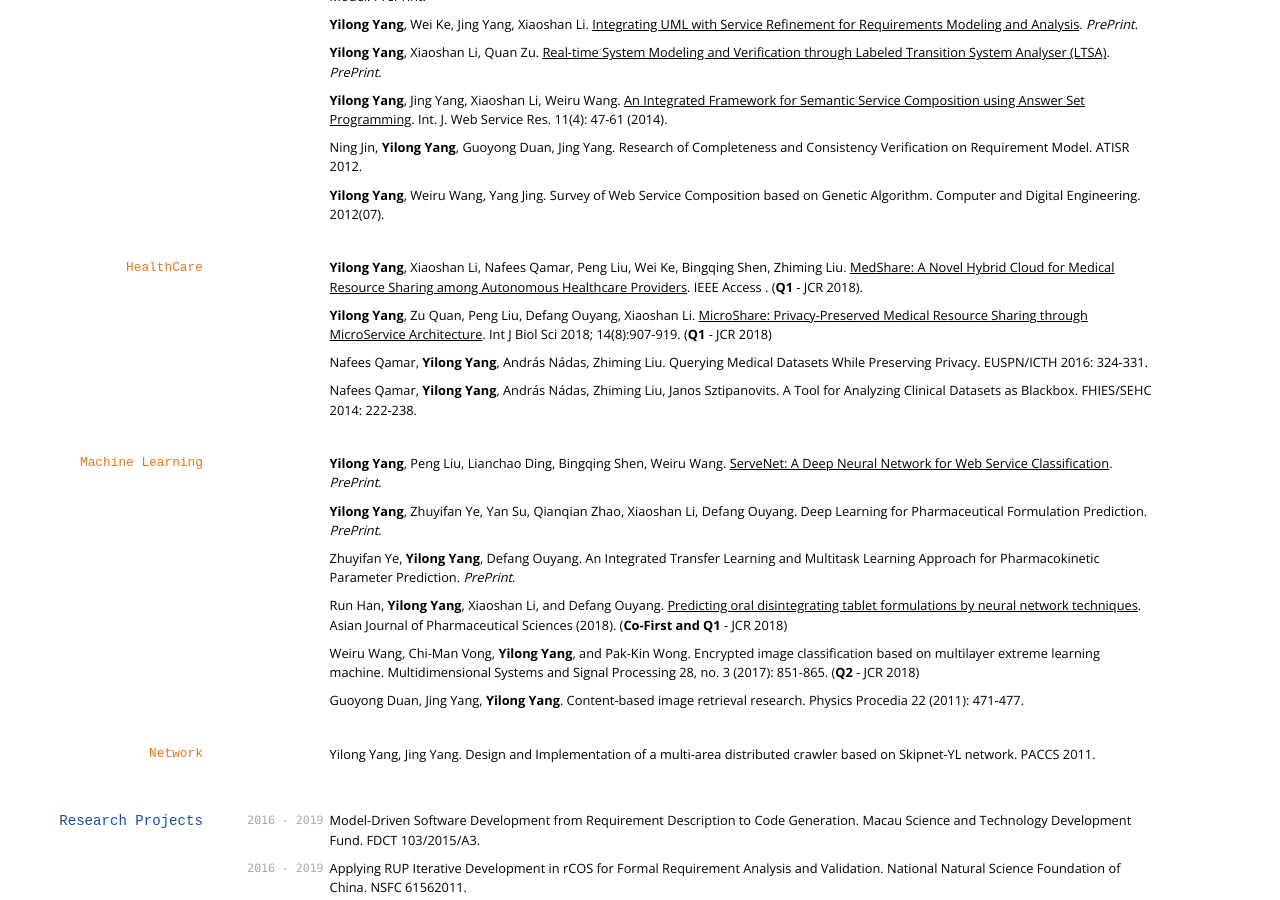
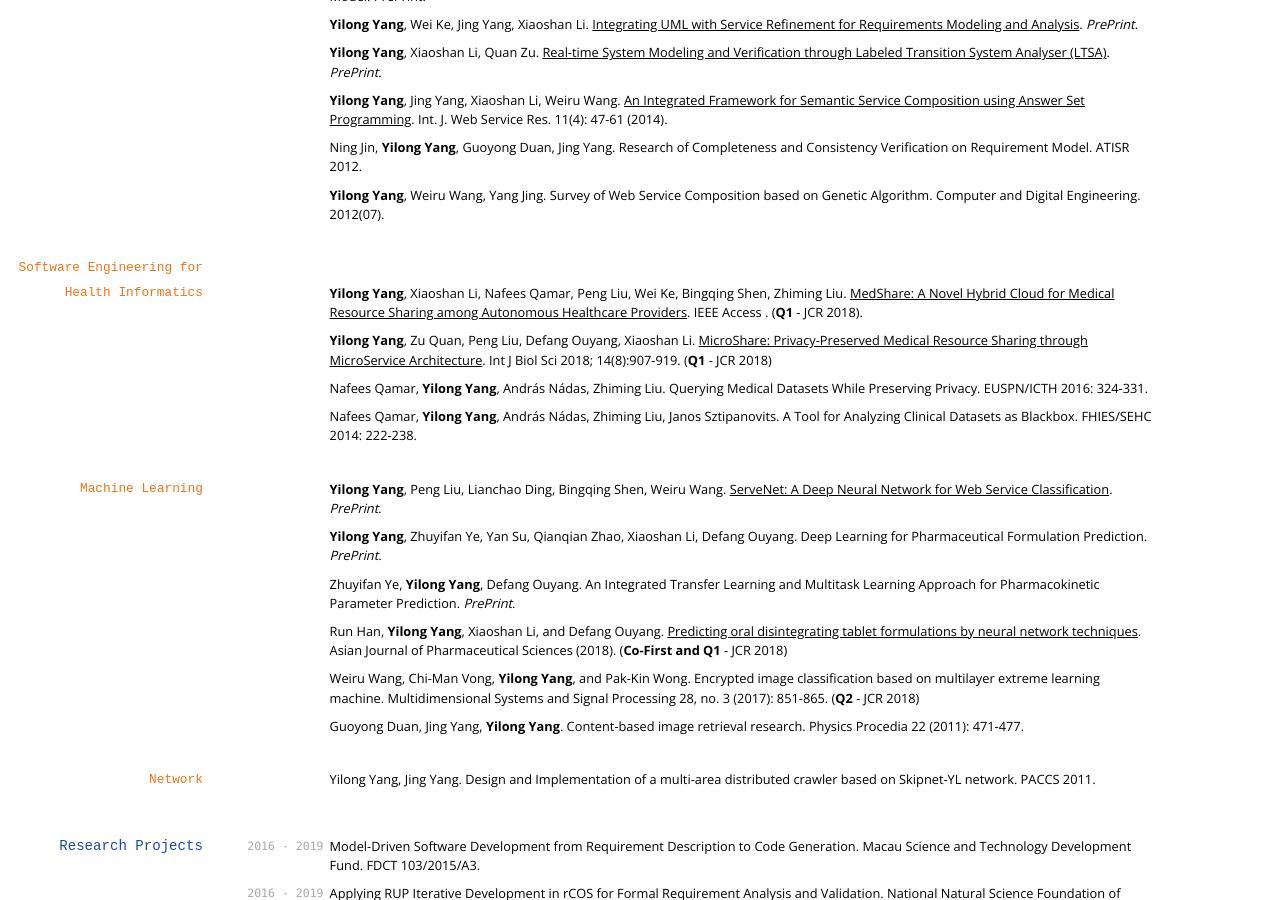
Before and after one commit to yylonly/yylonly.github.io, a Jekyll site: the page built from index.md, in a window 1280 px wide and 900 px high, scrolled down 578 px. Built offline with Jekyll 4.4.1, drawn with Linux system fonts in a browser that asks for light colours; nearby versions of some CDN libraries; some web fonts are replaced; some of the changed text lies outside the part shown.

Commit message:
Update index.md

```diff
--- a/index.md
+++ b/index.md
@@ -51,9 +51,9 @@
 
 **Yilong Yang**, Weiru Wang, Yang Jing. Survey of Web Service Composition based on Genetic Algorithm. Computer and Digital Engineering. 2012(07).
 
-### HealthCare
+### Software Engineering for Health Informatics
 
-**Yilong Yang**, Xiaoshan Li, Nafees Qamar, Peng Liu, Wei Ke, Bingqing Shen, Zhiming Liu. [MedShare: A Novel Hybrid Cloud for Medical Resource Sharing among Autonomous Healthcare Providers](https://www.researchgate.net/publication/323770968_MedShare_Medical_Resource_Sharing_among_Autonomous_Healthcare_Providers). IEEE Access . (**Q1** - JCR 2018).
+**Yilong Yang**, Xiaoshan Li, Nafees Qamar, Peng Liu, Wei Ke, Bingqing Shen, Zhiming Liu. [MedShare: A Novel Hybrid Cloud for Medical Resource Sharing among Autonomous Healthcare Providers](https://www.researchgate.net/publication/327027574_MedShare_A_Novel_Hybrid_Cloud_for_Medical_Resource_Sharing_among_Autonomous_Healthcare_Providers). IEEE Access . (**Q1** - JCR 2018).
 
 **Yilong Yang**, Zu Quan, Peng Liu, Defang Ouyang, Xiaoshan Li. [MicroShare: Privacy-Preserved Medical Resource Sharing through MicroService Architecture](https://www.researchgate.net/publication/325518439_MicroShare_Privacy-Preserved_Medical_Resource_Sharing_through_MicroService_Architecture). Int J Biol Sci 2018; 14(8):907-919. (**Q1** - JCR 2018)
 
@@ -189,9 +189,10 @@
 ## Links
 
 <!-- fa are fontawesome, ai are academicons -->
+
 * <i class="ai ai-dblp"></i> <a href="https://dblp.uni-trier.de/pers/hd/y/Yang_0001:Yilong">DBLP</a>
 * <i class="ai ai-researchgate"></i> <a href="https://www.researchgate.net/profile/Yilong_Yang2">ResearchGate</a>
+* <i class="ai orcid"></i> <a href="https://orcid.org/0000-0002-0099-344X">ORCID</a>
 * <i class="ai ai-google-scholar"></i> <a href="https://scholar.google.com/citations?user=i-kYDpAAAAAJ&hl=en">Google scholar</a>
 * <i class="fa fa-github"></i> <a href="http://github.com/yylonly">GitHub</a>
 * <i class="fa fa-user"></i> <a href="http://lab.mydreamy.net">UM Software Engineering Lab</a>
-* <i class="fa fa-book"></i> <a href="http://daas.mydreamy.net">MCloud Knowlegement Center</a>
```
